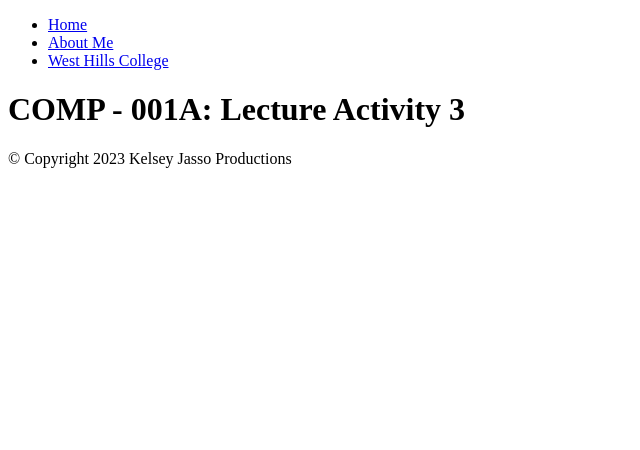
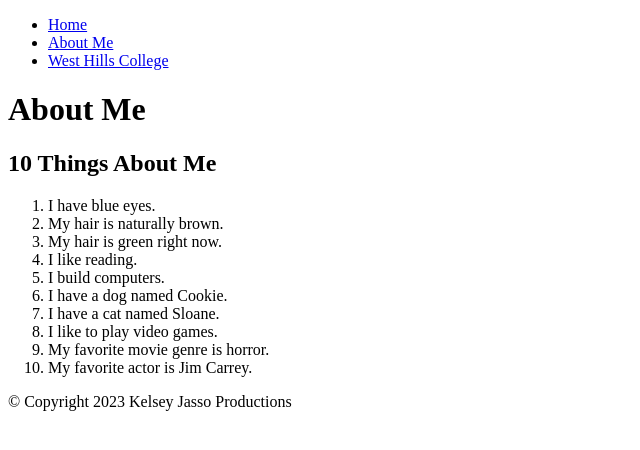
Before and after one commit to kelsester/COMP001A.LectureActivity3, a plain HTML site: page about.html in a window 1280 px wide. Shown: the whole page, without its empty margins (0-640 px from the left). Drawn offline with Linux system fonts and the light colour scheme.

Commit message:
about me list

```diff
--- a/about.html
+++ b/about.html
@@ -3,7 +3,7 @@
 <head>
     <meta charset="UTF-8">
     <meta name="viewport" content="width=device-width, initial-scale=1.0">
-    <title>Kelsey Jasso</title>
+    <title>Kelsey Jasso: About Me</title>
     <!--this line adds a shortcut icon-->
     <link rel="shortcut icon" href="favicon-1.ico">
 </head>
@@ -18,10 +18,23 @@
                 <li><a href="https://westhillscollege.com" target="_blank">West Hills College</a></li>
             </ul>
         </nav>
-        <h1>COMP - 001A: Lecture Activity 3</h1>
+        <h1>About Me</h1>
     </header>
     <main>
         <!--main content goes here-->
+        <h2>10 Things About Me</h2>
+        <ol>
+            <li>I have blue eyes.</li>
+            <li>My hair is naturally brown.</li>
+            <li>My hair is green right now.</li>
+            <li>I like reading.</li>
+            <li>I build computers.</li>
+            <li>I have a dog named Cookie.</li>
+            <li>I have a cat named Sloane.</li>
+            <li>I like to play video games.</li>
+            <li>My favorite movie genre is horror.</li>
+            <li>My favorite actor is Jim Carrey.</li>
+        </ol>
     </main>
     <footer>
         <!--footer content goes here-->
```
